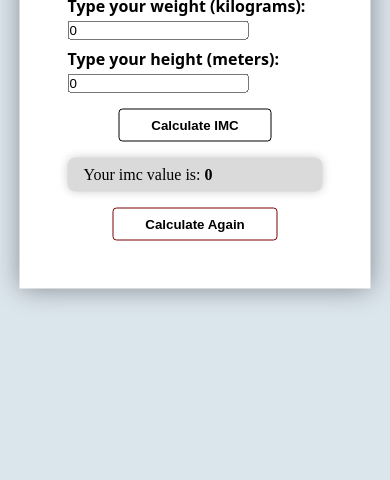
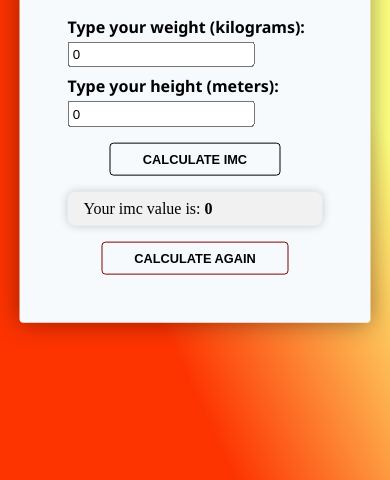
Before and after one commit to igora45/Imc-calculator, a plain HTML site: page index.html in a window 390 px wide. Shown: the part 364-844 px from the top of the page. Drawn offline with Linux system fonts and the light colour scheme; a web font is replaced by a local one.

Commit message:
responsive + visual

```diff
--- a/css/main.css
+++ b/css/main.css
@@ -1,3 +1,7 @@
+@import url("https://fonts.googleapis.com/css2?family=Pirata+One&display=swap");
+
+/* new font */
+@import url("https://fonts.googleapis.com/css2?family=Noto+Sans:ital,wght@0,700;1,500&display=swap");
 * {
   margin: 0rem;
   padding: 0;
@@ -7,16 +11,26 @@
   text-align: center;
   margin-bottom: 2rem;
   margin-top: 2rem;
-  font-family: system-ui, -apple-system, BlinkMacSystemFont, "Segoe UI", Roboto,
-    Oxygen, Ubuntu, Cantarell, "Open Sans", "Helvetica Neue", sans-serif;
+  font-family: "Noto Sans", sans-serif;
   font-size: 2.5rem;
 }
+@media screen and (max-width: 370px) {
+  .title {
+    font-size: 1.8rem;
+  }
+}
 .label-phase {
-  font-family: system-ui, -apple-system, BlinkMacSystemFont, "Segoe UI", Roboto,
-    Oxygen, Ubuntu, Cantarell, "Open Sans", "Helvetica Neue", sans-serif;
-  font-weight: 600;
+  font-family: "Noto Sans", sans-serif;
+  font-weight: 500;
   display: block;
   margin-bottom: 0.25rem;
+}
+.btn-style-word {
+  font-size: 0.8rem;
+  background: #fff;
+}
+.input-edit {
+  padding: 0.2rem;
 }
 .btn {
   display: block;
@@ -56,7 +70,7 @@
 .p {
   display: inline;
   padding: 0.5rem 1rem;
-  background: rgb(219, 218, 218);
+  background: rgb(241, 241, 241);
   border-radius: 0.5rem;
   display: block;
   margin-top: 1rem;
@@ -80,13 +94,25 @@
   background: #222;
 }
 
-main {
-  background: rgb(219, 229, 236);
+.main {
+  background: linear-gradient(
+    to top right,
+    rgba(253, 51, 0, 9) 30%,
+    rgba(251, 255, 0, 0.5) 70%
+  );
+}
+.random-color {
+  background: linear-gradient(
+    to top right,
+    rgba(0, 153, 255, 0.6) 30%,
+    rgba(195, 0, 255, 1) 70%
+  );
 }
 .main-imc-project {
   min-height: 100vh;
   width: 100%;
 }
+
 .section {
   width: 90%;
   max-width: 400px;
@@ -94,9 +120,10 @@ main {
   top: 50%;
   left: 50%;
   transform: translate(-50%, -50%);
-  background: white;
+  background: rgb(247, 250, 253);
   padding: 3rem;
   box-shadow: 0px 0px 25px rgba(0, 0, 0, 0.4);
+  border-radius: 0.25rem;
 }
 
 /* Mega sena --------------------- */
--- a/index.html
+++ b/index.html
@@ -8,11 +8,11 @@
     <link rel="stylesheet" href="./css/main.css" />
   </head>
   <body>
-    <main>
+    <main class="main">
       <!-- IMC section -->
       <div class="main-imc-project">
         <section class="section">
-          <h1 class="title" title="Project test">Project base</h1>
+          <h1 class="title" title="Project test">I M C CALCULATOR</h1>
           <!-- Message for invalid value -->
           <p class="first-p hidden">Type a valid value</p>
           <!-- Input weight -->
@@ -20,20 +20,34 @@
             <label for="input-weight" class="label-phase"
               >Type your weight (kilograms):
             </label>
-            <input id="input-weight" value="0" type="number" />
+            <input
+              id="input-weight"
+              class="input-edit"
+              value="0"
+              type="number"
+            />
           </div>
           <!-- Input height -->
           <div class="div-height div">
             <label class="label-phase" for="input-height"
               >Type your height (meters):
             </label>
-            <input id="input-height" value="0" type="number" />
+            <input
+              id="input-height"
+              class="input-edit"
+              value="0"
+              type="number"
+            />
           </div>
           <!-- BUTTON FOR CALCULATE IMC -->
-          <button id="btn-calculate-imc" class="btn">Calculate IMC</button>
+          <button id="btn-calculate-imc" class="btn btn-style-word">
+            CALCULATE IMC
+          </button>
           <p class="p">Your imc value is: <strong id="imc-result">0</strong></p>
           <!-- BUTTON FOR CALCULATE AGAIN (RESTORE VALUES) -->
-          <button id="calculate-again">Calculate Again</button>
+          <button id="calculate-again" class="btn-style-word">
+            CALCULATE AGAIN
+          </button>
         </section>
       </div>
       <!-- END OF THE IMC SECTION  -->
--- a/js/script.js
+++ b/js/script.js
@@ -9,6 +9,7 @@ const btnCalculateIMC = document.querySelector(`#btn-calculate-imc`);
 const imcResult = document.querySelector(`#imc-result`);
 const calculateAgain = document.querySelector(`#calculate-again`);
 const firstP = document.querySelector(`.first-p`);
+const mainBackground = document.querySelector(`.main`);
 //and of the elements for calculate imc
 firstP.classList.add(`hidden`);
 
@@ -47,6 +48,7 @@ const calculatecAgainButtonClick = function () {
   inputWeight.value = 0;
   inputHeight.value = 0;
   imcResult.textContent = `0`;
+  mainBackground.classList.toggle(`random-color`);
 };
 // click event in button for calculate again
 calculateAgain.addEventListener(`click`, calculatecAgainButtonClick);
```
